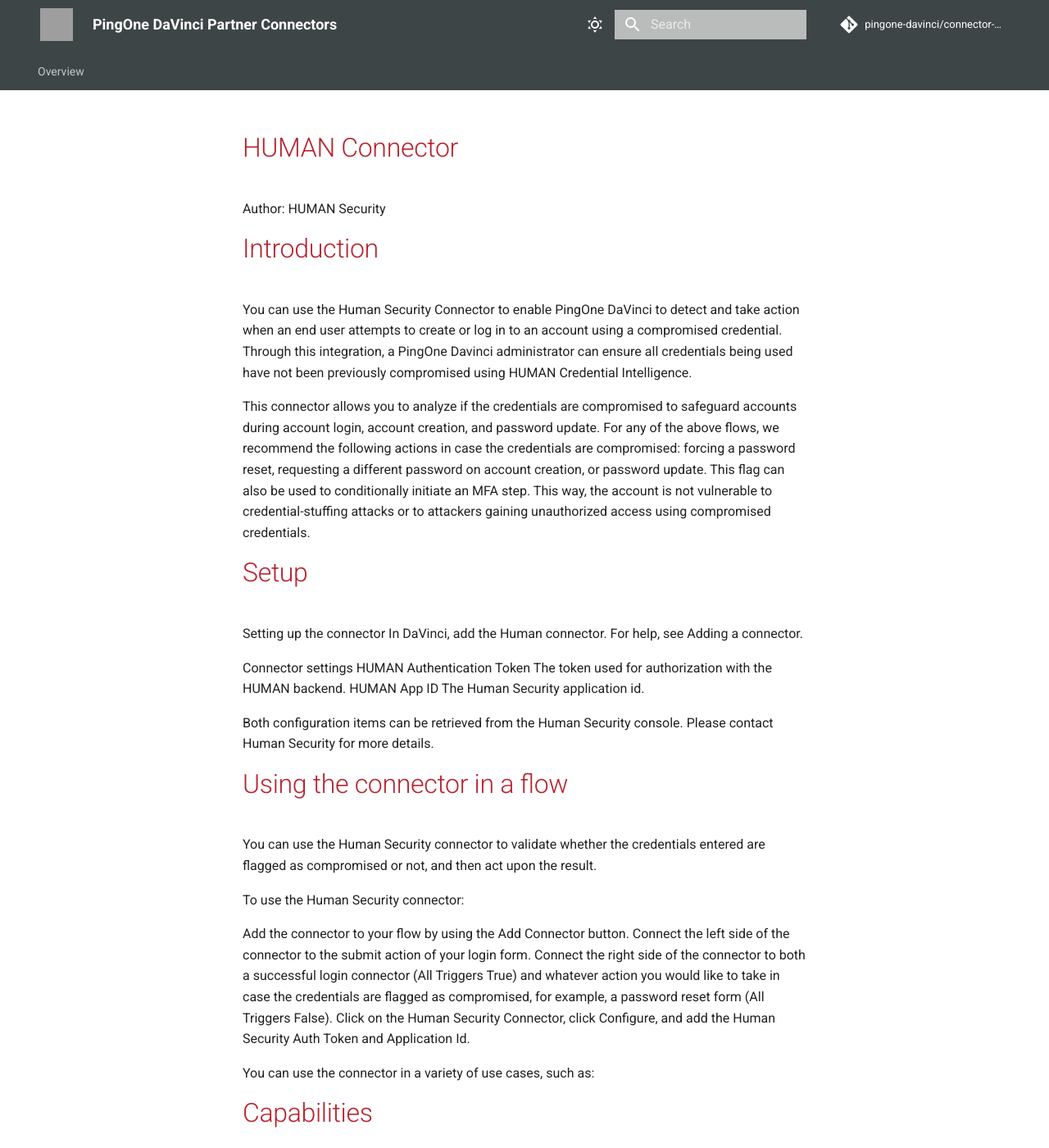
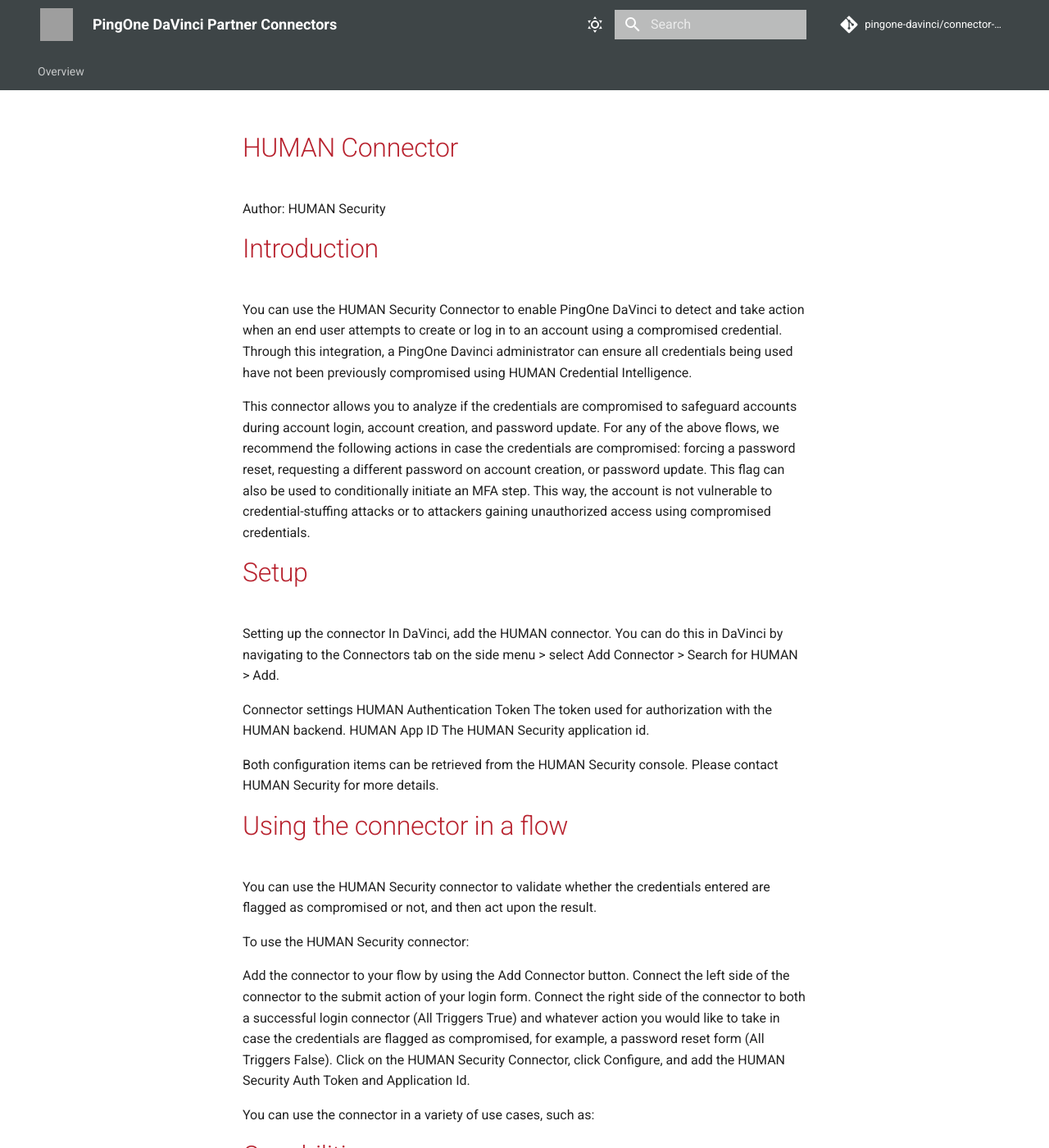
Before and after one commit to pingone-davinci/documentation, an MkDocs documentation site: the page built from docs/human/README.md, in a window 1280 px wide and 1400 px high. Shown: the whole window at 82% size. Built offline with MkDocs 1.6.1 and Material for MkDocs 9.7.7, drawn with Linux system fonts in a browser that asks for light colours; comment, search, counter and statistics services are not loaded; some of the changed text lies outside the part shown; grey boxes are pictures that could not be loaded.

Commit message:
Update README.md

```diff
--- a/docs/human/README.md
+++ b/docs/human/README.md
@@ -5,7 +5,7 @@
 
 # Introduction
 
-You can use the Human Security Connector to enable PingOne DaVinci to detect and take action when an end user attempts to create or log in to an account using a compromised credential. Through this integration, a PingOne Davinci administrator can ensure all credentials being used have not been previously compromised using HUMAN Credential Intelligence.
+You can use the HUMAN Security Connector to enable PingOne DaVinci to detect and take action when an end user attempts to create or log in to an account using a compromised credential. Through this integration, a PingOne Davinci administrator can ensure all credentials being used have not been previously compromised using HUMAN Credential Intelligence.
 
 This connector allows you to analyze if the credentials are compromised to safeguard accounts during account login, account creation, and password update. For any of the above flows, we recommend the following actions in case the credentials are compromised: forcing a password reset, requesting a different password on account creation, or password update. This flag can also be used to conditionally initiate an MFA step. This way, the account is not vulnerable to credential-stuffing attacks or to attackers gaining unauthorized access using compromised credentials.
 
@@ -13,38 +13,34 @@
 # Setup
 
 Setting up the connector
-In DaVinci, add the Human connector. For help, see Adding a connector.
+In DaVinci, add the HUMAN connector. You can do this in DaVinci by navigating to the Connectors tab on the side menu > select Add Connector > Search for HUMAN > Add.
 
 Connector settings
 HUMAN Authentication Token
 The token used for authorization with the HUMAN backend.
 HUMAN App ID
-The Human Security application id.
+The HUMAN Security application id.
 
-Both configuration items can be retrieved from the Human Security console. Please contact Human Security for more details.
+Both configuration items can be retrieved from the HUMAN Security console. Please contact HUMAN Security for more details.
+
 # Using the connector in a flow
 
-You can use the Human Security connector to validate whether the credentials entered are flagged as compromised or not, and then act upon the result.
+You can use the HUMAN Security connector to validate whether the credentials entered are flagged as compromised or not, and then act upon the result.
 
-To use the Human Security connector:
+To use the HUMAN Security connector:
 
 Add the connector to your flow by using the Add Connector button.
 Connect the left side of the connector to the submit action of your login form.
 Connect the right side of the connector to both a successful login connector (All Triggers True) and whatever action you would like to take in case the credentials are flagged as compromised, for example, a password reset form (All Triggers False).
-Click on the Human Security Connector, click Configure, and add the Human Security Auth Token and Application Id.
-
+Click on the HUMAN Security Connector, click Configure, and add the HUMAN Security Auth Token and Application Id.
 
 You can use the connector in a variety of use cases, such as:
-
 
 # Capabilities
 
 Check for Compromised Credential
-* Checks username and password for a compromised credential
+* Checks username and password for a compromised credential.
   * Username (required)
   * Password (required)
 
-
-### Testing capabilities
-
-You can test each capability individually. For help, see [Testing credentials](https://edocs.humansecurity.com/docs/credential-intelligence-integration-testing).
+These will be sourced from a user input form earlier within the flow. Select the {} brackets in the respective fields on the HUMAN connector capability configuration and choose the input form this should pull from. You can then select the approriate username and password field that will be sent through each field to check against the HUMAN API for a compromised credential.
```
